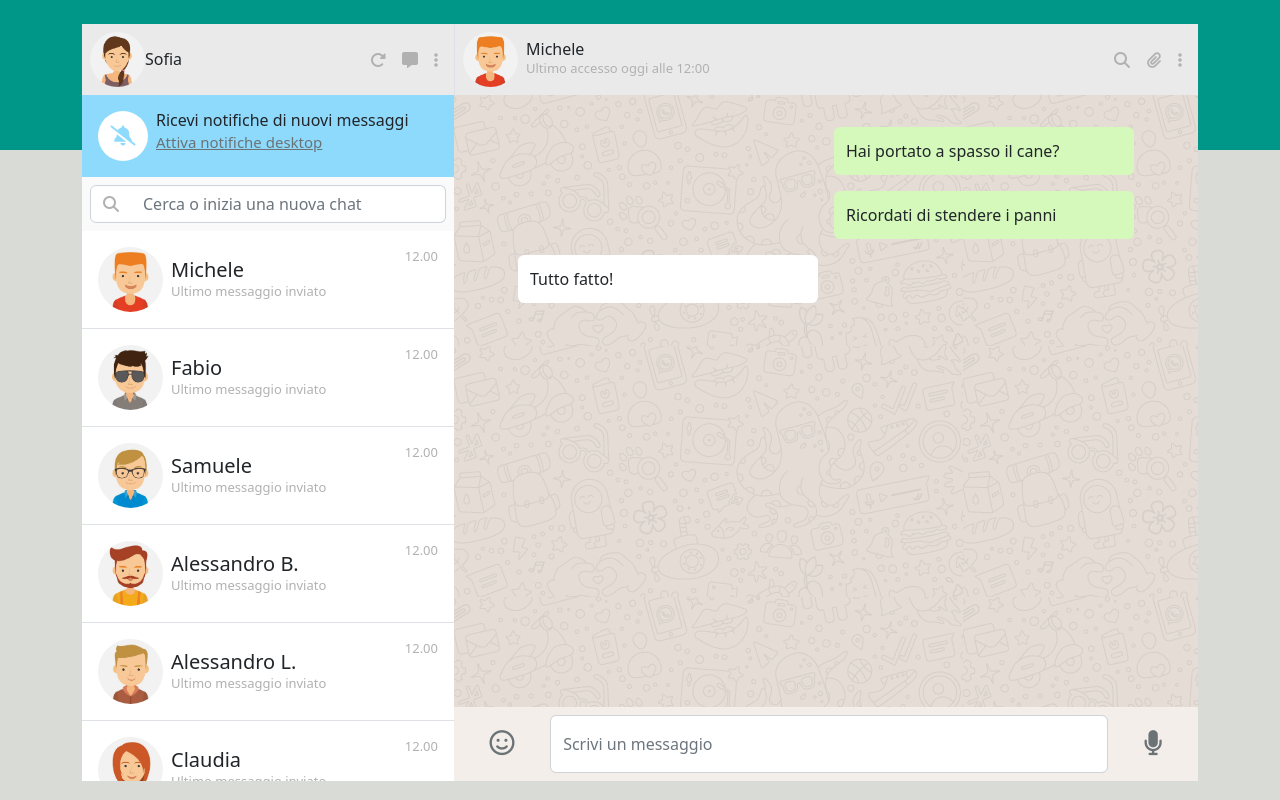
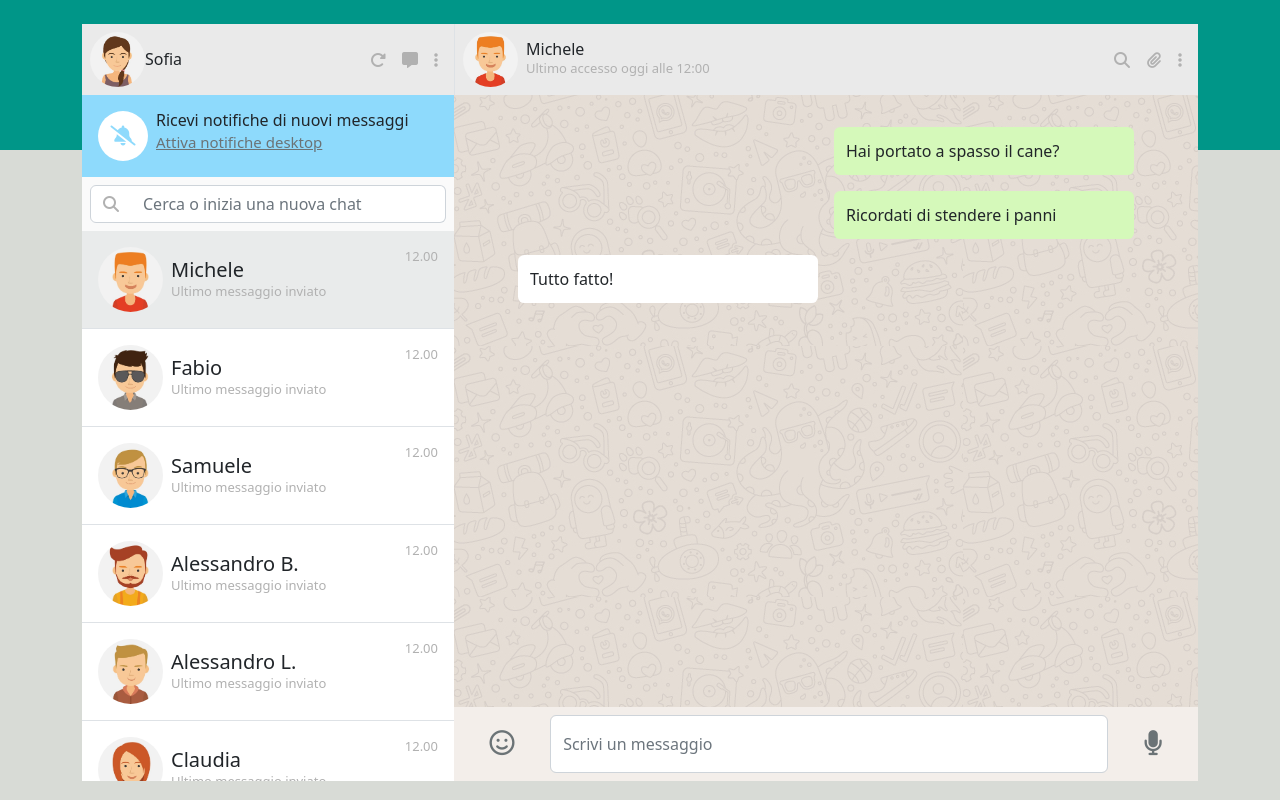
Before and after one commit to sgraziola/vue-boolzapp, a plain HTML site: page index.html in a window 1280 px wide. Drawn offline with nearby package versions, Linux system fonts and the light colour scheme.

Commit message:
Boolzapp: Added active class

```diff
--- a/assets/css/style.css
+++ b/assets/css/style.css
@@ -90,6 +90,11 @@ img{
     height: calc(100vh - 250px)
 }
 
+.messages_list li:hover{
+    cursor: pointer;
+    background-color: var(--boolz-top);
+}
+
 .message_bar{
     background-color: var(--boolz-bg-mic);
 }
@@ -124,3 +129,7 @@ img{
     padding: 0.75rem;
     margin: 0.5rem 4rem;
 }
+
+.active{
+    background-color: var(--boolz-active);
+}
--- a/index.html
+++ b/index.html
@@ -82,6 +82,7 @@
               class="d-flex justify-content-between align-items-center border-bottom p-3"
               v-for="(contact, i) in contacts"
               @click="activeIndex(i)"
+              :class="activeContact === i ? 'active' : '' "
             >
               <div class="list_icon d-flex align-items-center">
                 <img
```
